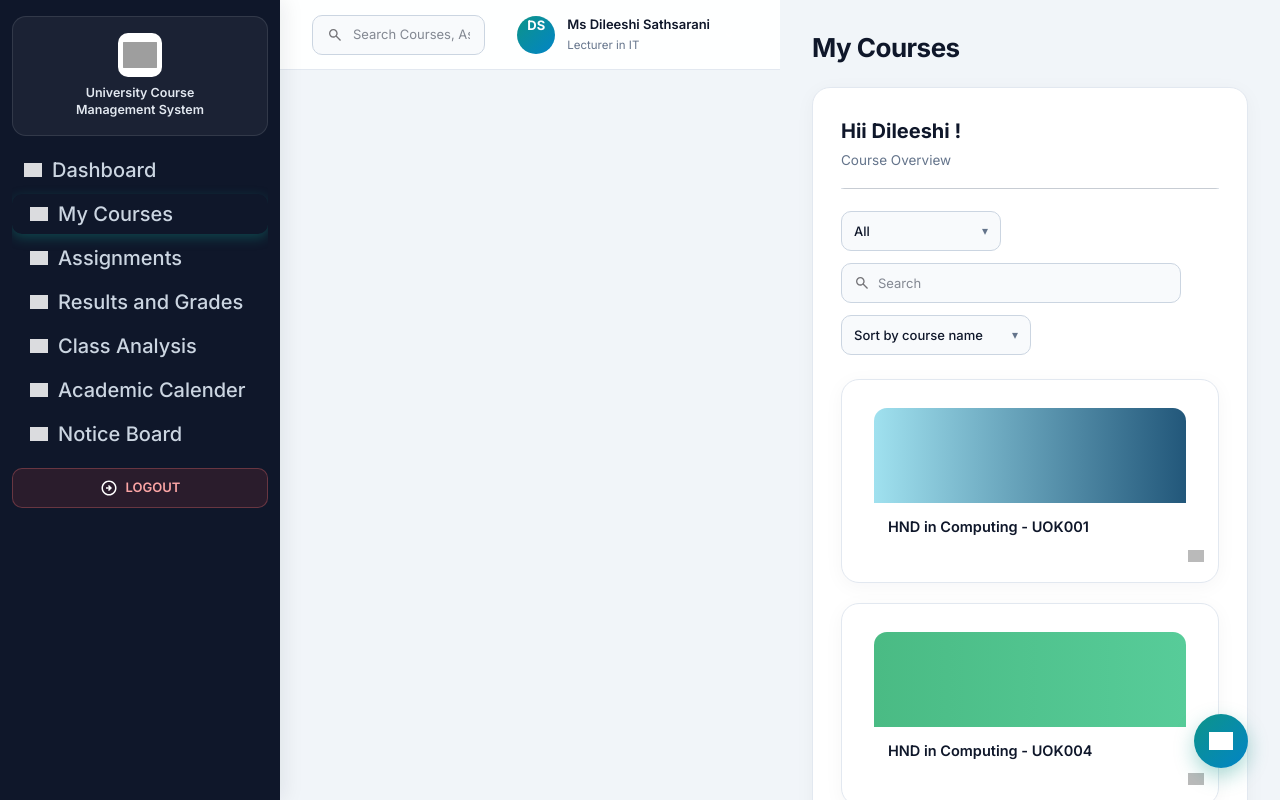
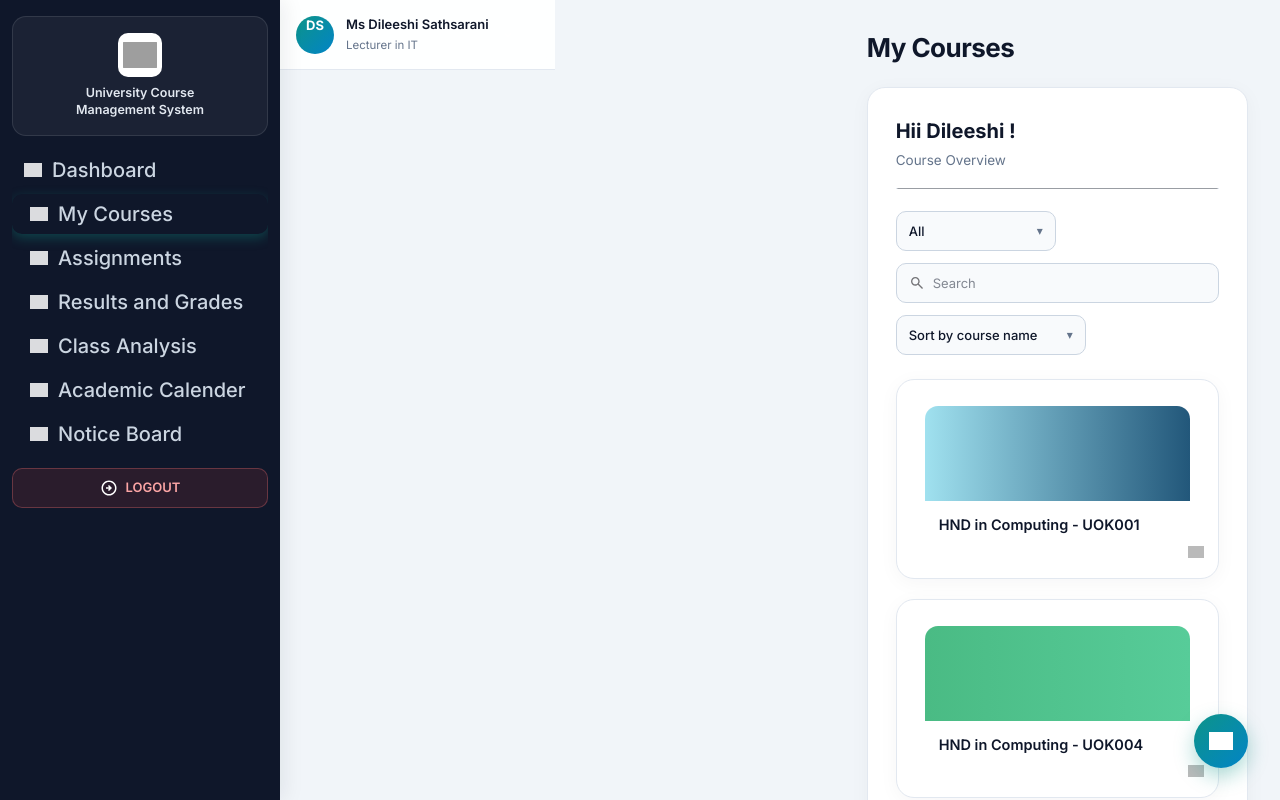
Before and after one commit to kavindacena99/University-Course-Management-System, a React (Vite) app in the folder frontend/: page /courses in a window 1280 px wide. Shown: the top 800 px of the page. Built offline with nearby package versions, Linux system fonts and the light colour scheme; grey boxes are pictures that could not be loaded.

Commit message:
Frontend
css done

```diff
--- a/frontend/src/Pages/LecCreateCourse.css
+++ b/frontend/src/Pages/LecCreateCourse.css
@@ -601,3 +601,171 @@ body,
     width: 100% !important;
   }
 }
+
+/* --- Fix Right Edge Clipping, Edit Mode Toggle & Save Course Button --- */
+.app-shell,
+.app-shell .workspace,
+.app-shell .content,
+.app-shell .course-card,
+.app-shell form,
+.app-shell fieldset,
+.app-shell .form-grid,
+.app-shell .field,
+.app-shell .form-actions {
+  min-width: 0 !important;
+  max-width: 100% !important;
+}
+
+.app-shell .content {
+  padding: 24px 28px 48px !important;
+  width: 100% !important;
+  overflow-x: hidden !important;
+}
+
+.app-shell .course-card {
+  width: 100% !important;
+  max-width: 100% !important;
+  padding: 24px 26px !important;
+  overflow: hidden !important;
+}
+
+.app-shell .card-heading {
+  display: flex !important;
+  align-items: center !important;
+  justify-content: space-between !important;
+  gap: 16px !important;
+  width: 100% !important;
+  flex-wrap: wrap !important;
+}
+
+.app-shell .edit-toggle {
+  flex-shrink: 0 !important;
+  margin-right: 4px !important;
+  padding: 6px 12px 6px 14px !important;
+}
+
+.app-shell .form-grid {
+  display: grid !important;
+  grid-template-columns: repeat(2, minmax(0, 1fr)) !important;
+  gap: 0 20px !important;
+  width: 100% !important;
+}
+
+.app-shell .field input,
+.app-shell .field textarea {
+  width: 100% !important;
+  max-width: 100% !important;
+  min-width: 0 !important;
+}
+
+.app-shell .form-actions {
+  display: flex !important;
+  align-items: center !important;
+  justify-content: flex-end !important;
+  gap: 12px !important;
+  width: 100% !important;
+  flex-wrap: wrap !important;
+  padding-right: 4px !important;
+}
+
+.app-shell .button {
+  flex-shrink: 0 !important;
+  white-space: nowrap !important;
+  padding: 0 20px !important;
+}
+
+@media (max-width: 720px) {
+  .app-shell .form-grid {
+    grid-template-columns: 1fr !important;
+  }
+}
+
+/* --- Remove Extra Left Gap & Center Course Card Cleanly --- */
+.app-shell .workspace {
+  position: relative !important;
+  margin-left: 280px !important;
+  width: calc(100% - 280px) !important;
+  max-width: calc(100% - 280px) !important;
+  left: 0 !important;
+  right: 0 !important;
+  box-sizing: border-box !important;
+}
+
+.app-shell .topbar {
+  position: sticky !important;
+  top: 0 !important;
+  left: 0 !important;
+  right: 0 !important;
+  width: 100% !important;
+  max-width: 100% !important;
+  margin: 0 !important;
+  padding: 0 28px !important;
+  box-sizing: border-box !important;
+}
+
+.app-shell .content {
+  display: flex !important;
+  justify-content: center !important;
+  align-items: flex-start !important;
+  width: 100% !important;
+  max-width: 100% !important;
+  margin: 0 !important;
+  left: 0 !important;
+  padding: 28px 24px 48px !important;
+  box-sizing: border-box !important;
+}
+
+.app-shell .course-card {
+  width: 100% !important;
+  max-width: 880px !important;
+  margin: 0 auto !important;
+  left: 0 !important;
+  right: 0 !important;
+  padding: 26px 28px !important;
+  overflow: visible !important;
+  box-sizing: border-box !important;
+}
+
+.app-shell .form-grid {
+  display: grid !important;
+  grid-template-columns: repeat(2, minmax(0, 1fr)) !important;
+  gap: 0 20px !important;
+  width: 100% !important;
+}
+
+.app-shell .form-actions {
+  display: flex !important;
+  align-items: center !important;
+  justify-content: flex-end !important;
+  gap: 12px !important;
+  width: 100% !important;
+  flex-wrap: wrap !important;
+}
+
+.app-shell .button {
+  flex-shrink: 0 !important;
+  white-space: nowrap !important;
+}
+
+@media (max-width: 960px) {
+  .app-shell .workspace {
+    margin-left: 0 !important;
+    width: 100% !important;
+    max-width: 100% !important;
+  }
+
+  .app-shell .content {
+    padding: 20px 16px 40px !important;
+  }
+
+  .app-shell .course-card {
+    max-width: 100% !important;
+    padding: 20px 18px !important;
+  }
+}
+
+@media (max-width: 720px) {
+  .app-shell .form-grid {
+    grid-template-columns: 1fr !important;
+  }
+}
```
